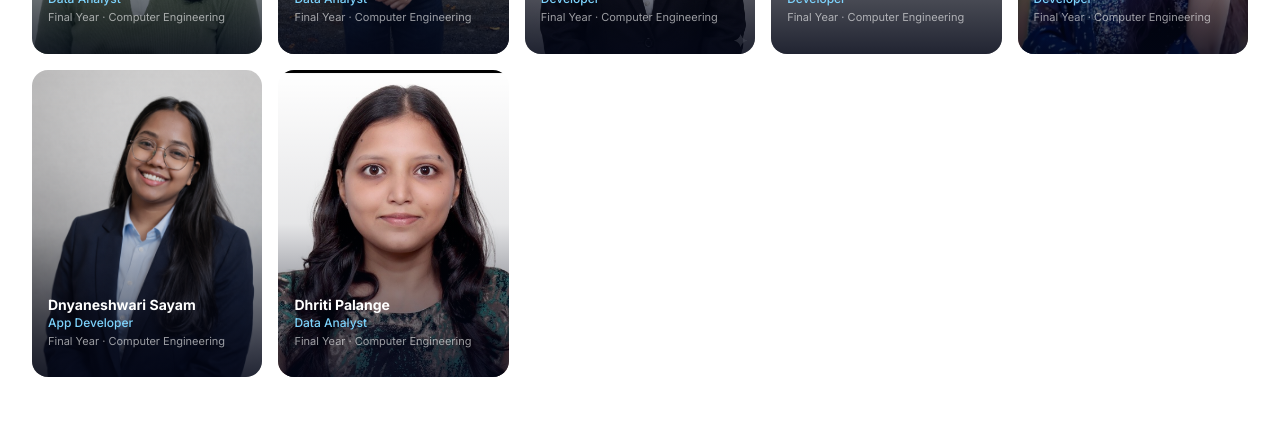
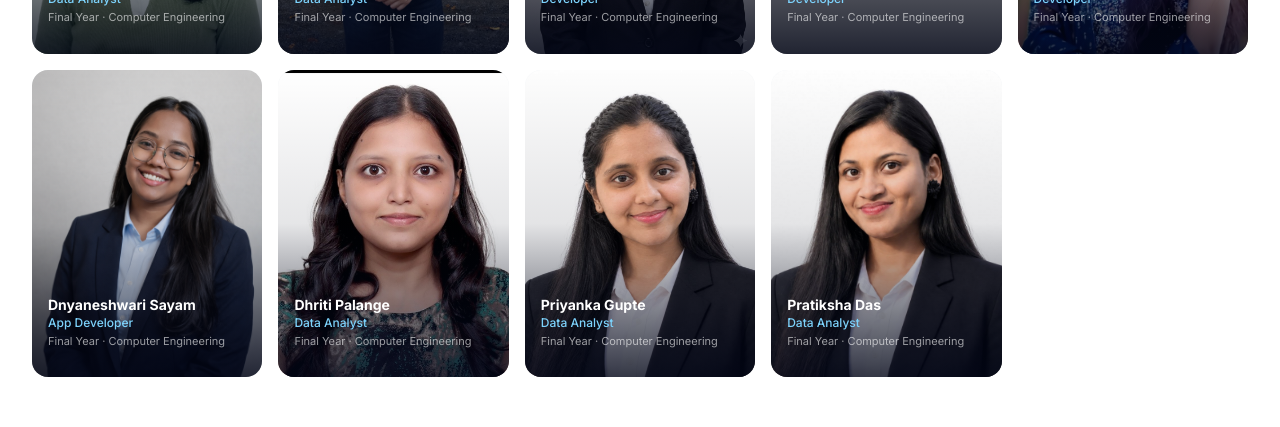
Before and after one commit to AsmitaV9/cohort_live_website, a React (Vite) app: page / in a window 1280 px wide. Shown: the part 8399-8826 px from the top of the page. Built offline with nearby package versions, Linux system fonts and the light colour scheme; grey boxes are pictures that could not be loaded.

Commit message:
Update team member photos and add new members

```diff
--- a/src/data/content.ts
+++ b/src/data/content.ts
@@ -87,7 +87,7 @@ export const FOUNDERS: {
     github: null,
   },
   {
-    photo: '/sakshi-madane.jpg',
+    photo: 'WhatsApp Image 2026-09-06 at 11.20.40 AM.jpeg',
     name: 'Sakshi Madane',
     role: 'CTO',
     year: 'Final Year · Computer Engineering',
@@ -196,6 +196,26 @@ export const FOUNDERS: {
     linkedin: '#',
     github: null,
   },
+  {
+    photo: 'WhatsApp Image 2026-09-06 at 1.39.06 PM.jpeg',
+    name: 'Priyanka Gupte',
+    role: 'Data Analyst',
+    year: 'Final Year · Computer Engineering',
+    bio: 'Data science and advanced analytics.',
+    skills: ['Python', 'Advanced Excel'],
+    linkedin: '#',
+    github: null,
+  },
+  {
+    photo: 'WhatsApp Image 2026-09-06 at 1.19.48 PM.jpeg',
+    name: 'Pratiksha Das',
+    role: 'Data Analyst',
+    year: 'Final Year · Computer Engineering',
+    bio: 'Data science and advanced analytics.',
+    skills: ['Python', 'Advanced Excel'],
+    linkedin: '#',
+    github: null,
+  },
 ];
 
 export const MENTOR = {
```
